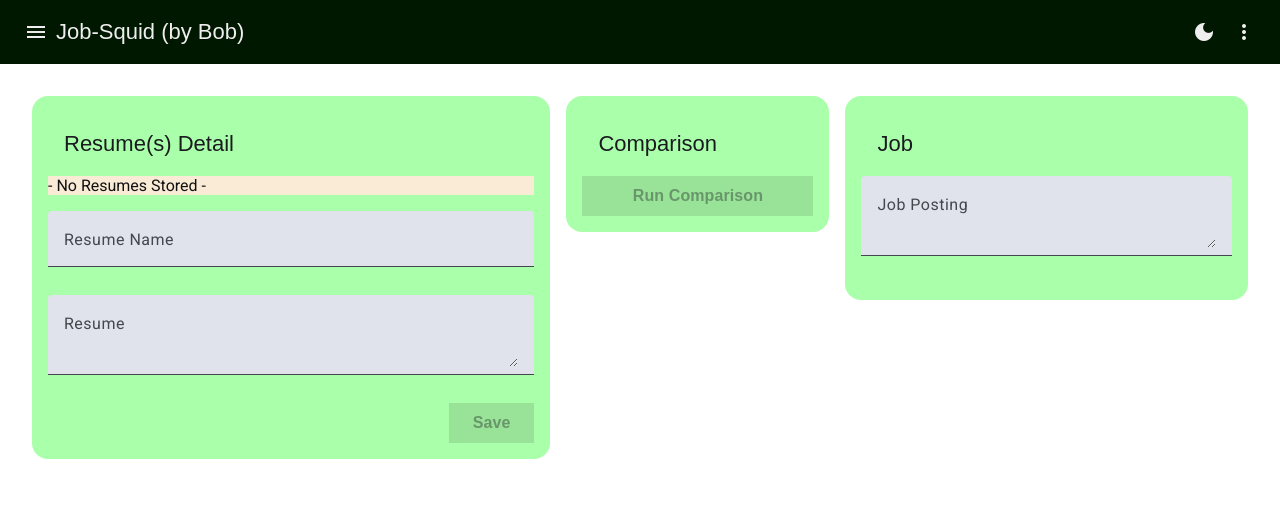
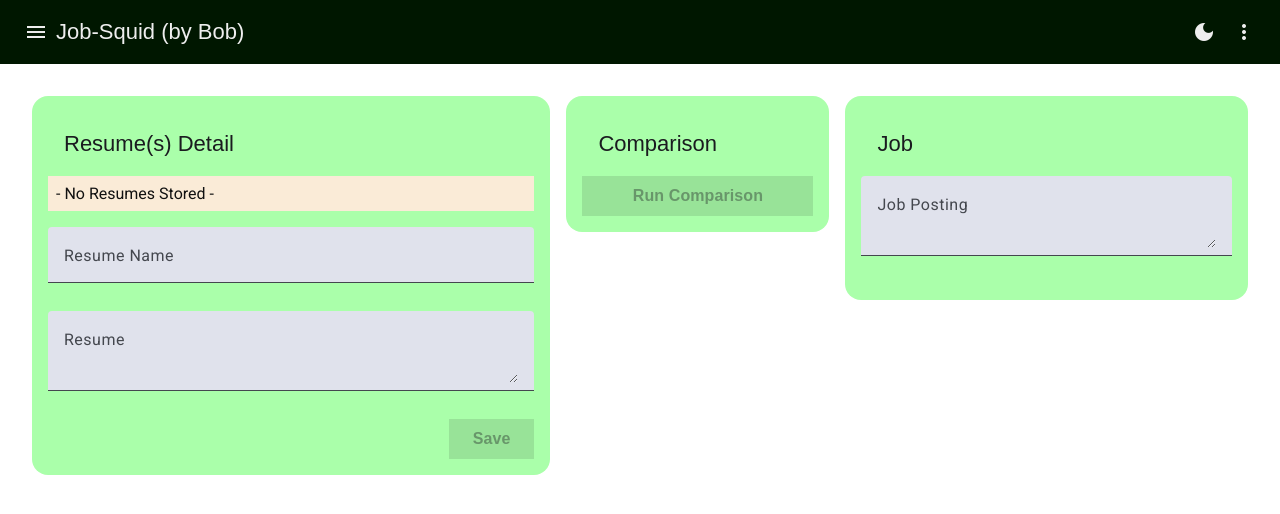
Before and after one commit to bob-fornal/jobs--job-n-resume-comparison, an Angular app: page /comparison in a window 1280 px wide. Shown: the top 514 px of the page. Built offline with nearby package versions, Linux system fonts and the light colour scheme; a web font is replaced by a local one.

Commit message:
Fix Empty

```diff
--- a/src/app/pages/compare-resume/compare-resume.component.css
+++ b/src/app/pages/compare-resume/compare-resume.component.css
@@ -32,6 +32,11 @@
   background-color: antiquewhite;
   margin-bottom: 1em;
   overflow-x: auto;
+
+  .no-resumes {
+    color: #111111;
+    padding: 0.5em;
+  }
 }
 
 .expansion-panel {
--- a/src/app/pages/compare-resume/compare-resume.component.html
+++ b/src/app/pages/compare-resume/compare-resume.component.html
@@ -6,7 +6,7 @@
 
     <div class="resume-list-wrapper">
       @if (resumes.length === 0) {
-        <div>- No Resumes Stored -</div>
+        <div class="no-resumes">- No Resumes Stored -</div>
       } @else {
         <mat-action-list>
           @for (resume of resumes; track resume; let index = $index;) {
```
